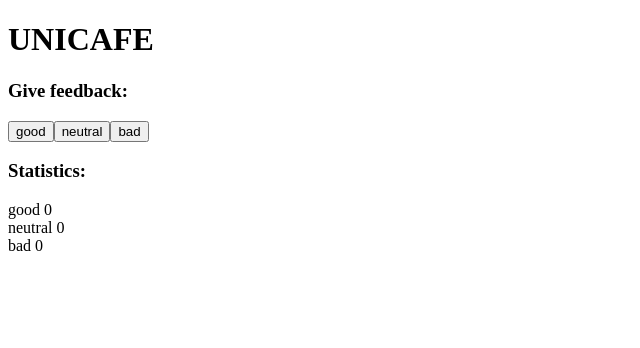
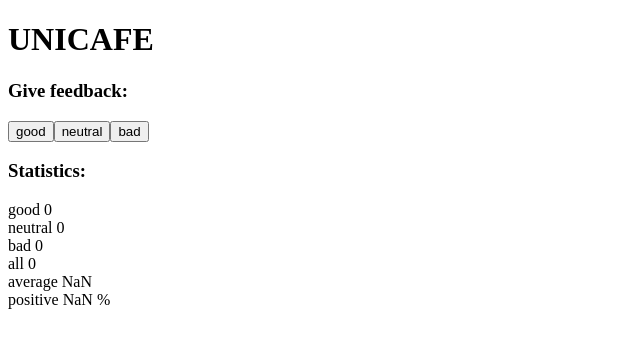
Before and after one commit to nullkaaryle/full-stack-open-2022, a React (Create React App) app in the folder fso22-part-01/unicafe/: page / in a window 1280 px wide. Shown: the top 348 px of the page, without its empty margins (0-640 px from the left). Built offline with nearby package versions, Linux system fonts and the light colour scheme.

Commit message:
add part 1 exercise 1.7: unicafe, step2

```diff
--- a/fso22-part-01/unicafe/src/App.js
+++ b/fso22-part-01/unicafe/src/App.js
@@ -1,11 +1,13 @@
 import { useState } from 'react'
 
+// component for showing feedback statistics
 const Display = (props) => (
   <div>
-    {props.text} {props.value}
+    {props.text} {props.value} {props.text2}
   </div>
 )
 
+// component for button functions
 const Button = (props) => (
   <button onClick={props.handleClick}>
     {props.text}
@@ -17,6 +19,10 @@
   const [good, setGood] = useState(0)
   const [neutral, setNeutral] = useState(0)
   const [bad, setBad] = useState(0)
+
+  const total = good + neutral + bad
+  const average = (((good * 1) + (neutral * 0) + (bad * (-1))) / total).toFixed(1)
+  const positive = ((good / total) * 100).toFixed(1)
 
   const setToGood = newValue => {
     setGood(newValue)
@@ -34,13 +40,25 @@
     <div>
       <h1> UNICAFE </h1>
       <h3> Give feedback: </h3>
-      <Button handleClick={() => setToGood(good + 1)} text="good" />
-      <Button handleClick={() => setToNeutral(neutral + 1)} text="neutral" />
-      <Button handleClick={() => setToBad(bad + 1)} text="bad" />
+
+      <Button handleClick={() =>
+        setToGood(good + 1)} text="good" />
+
+      <Button handleClick={() =>
+        setToNeutral(neutral + 1)} text="neutral" />
+
+      <Button handleClick={() =>
+        setToBad(bad + 1)} text="bad" />
+
       <h3> Statistics: </h3>
+
       <Display text="good" value={good} />
       <Display text="neutral" value={neutral} />
       <Display text="bad" value={bad} />
+      <Display text="all" value={total} />
+      <Display text="average" value={average}/>
+      <Display text="positive" value={positive} text2="%" />
+
     </div>
   )
 }
--- a/fso22-part-01/unicafe/src/index.js
+++ b/fso22-part-01/unicafe/src/index.js
@@ -1,5 +1,4 @@
 import ReactDOM from 'react-dom/client'
 import App from './App'
 
-
 ReactDOM.createRoot(document.getElementById('root')).render(<App />)
```
